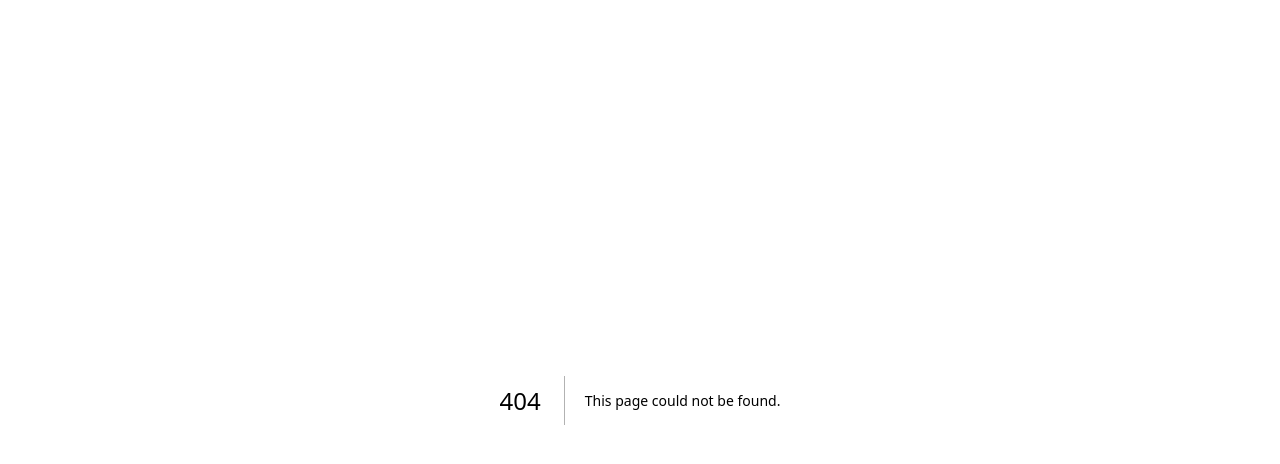
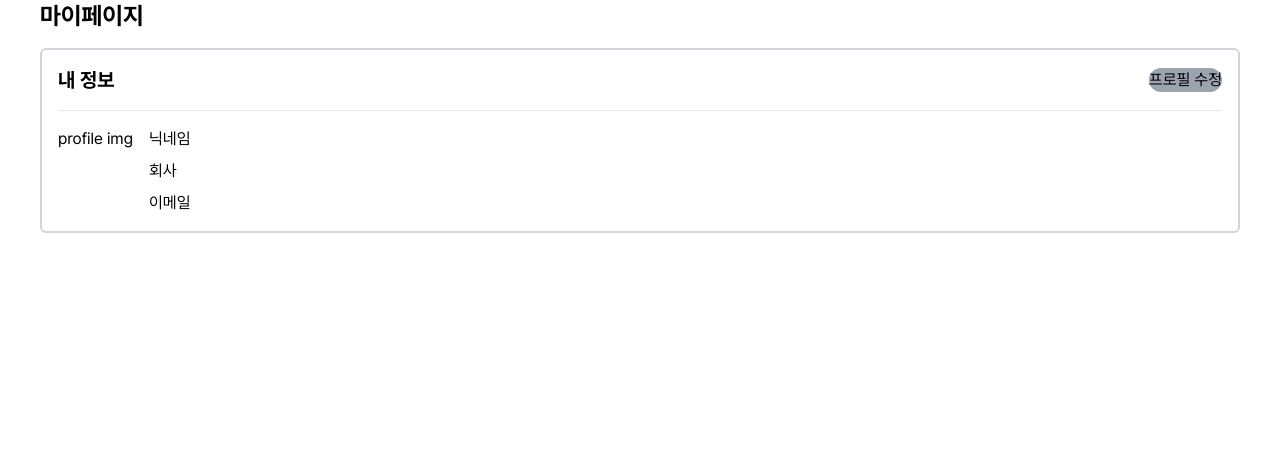
Before and after one commit to doy00/moim-platform-nextjs-typescript, a Next.js app: page /mypage in a window 1280 px wide. Before the commit this address had no page. Shown: the top 464 px of the page. Built offline with nearby package versions, Linux system fonts and the light colour scheme.

Commit message:
design : 대략적인 위치 설정

```diff
--- /dev/null
+++ b/src/app/mypage/meetings/page.tsx
@@ -0,0 +1,11 @@
+export default function Meetings() {
+  return (
+    <div>
+      {/* TODO: 카테고리 부분 나의 모임, 나의 리뷰, 내가 만든 모임 병합은 각 페이지 구현 후 mypage 브랜치에
+        서 병합하기 */}
+      <div>
+        <span>나의 모임</span>
+      </div>
+    </div>
+  );
+}
--- /dev/null
+++ b/src/app/mypage/page.tsx
@@ -0,0 +1,25 @@
+export default function Mypage() {
+  return (
+    <div className="h-screen max-w-[1200px] mx-auto">
+      <div className="flex flex-col gap-4">
+        <h1 className="text-2xl font-bold ">마이페이지</h1>
+        {/* 내 프로필 구간 */}
+        <div className="flex flex-col border-2 border-gray-300 rounded-md p-4 gap-4">
+          <div className="flex items-center justify-between ">
+            <h2 className="text-xl font-bold">내 정보</h2>
+            <button className="rounded-full bg-gray-400">프로필 수정</button>
+          </div>
+          <hr />
+          <div className="flex gap-4">
+            <div>profile img</div>
+            <div className="flex flex-col gap-2">
+              <span>닉네임</span>
+              <span>회사</span>
+              <span>이메일</span>
+            </div>
+          </div>
+        </div>
+      </div>
+    </div>
+  );
+}
```
